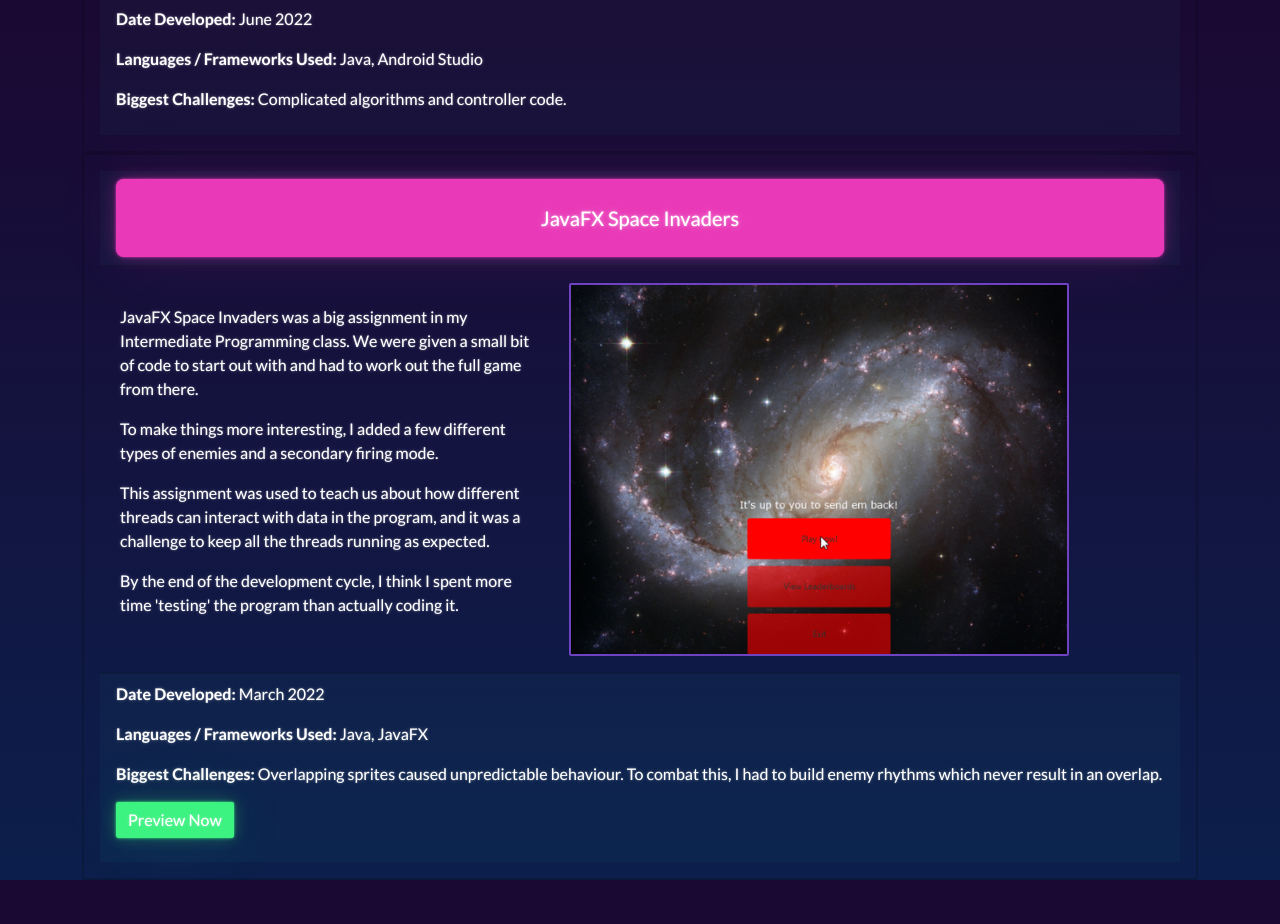
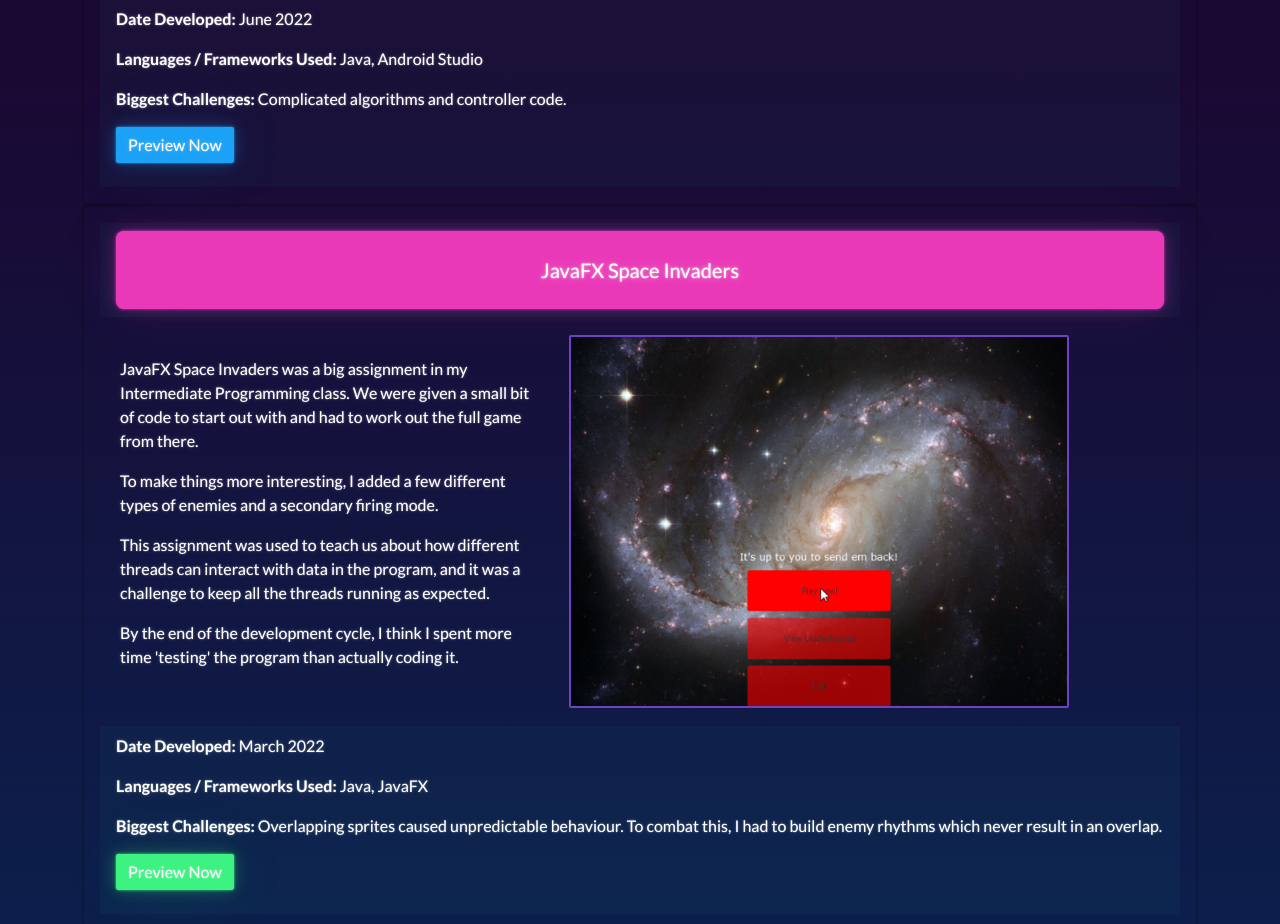
Before and after one commit to tass-suderman/portfolio, a Vue app: page /#/ in a window 1280 px wide. Shown: the part 3380-4304 px from the top of the page. Before the commit the page ends 4260 px from the top, so only its background shows below. Built offline with nearby package versions, Linux system fonts and the light colour scheme.

Commit message:
Added link to dodge game apk

```diff
--- a/src/views/HomeView.vue
+++ b/src/views/HomeView.vue
@@ -100,6 +100,7 @@
                        date="June 2022"
                        languages="Java, Android Studio"
                        challenges="Complicated algorithms and controller code."
+                       external-link="https://github.com/tass-suderman/android-studio-dodge-game/raw/main/APK%20Output/dodge-game.apk"
     />
 
     <PortfolioItemCard title-string="JavaFX Space Invaders"
```
